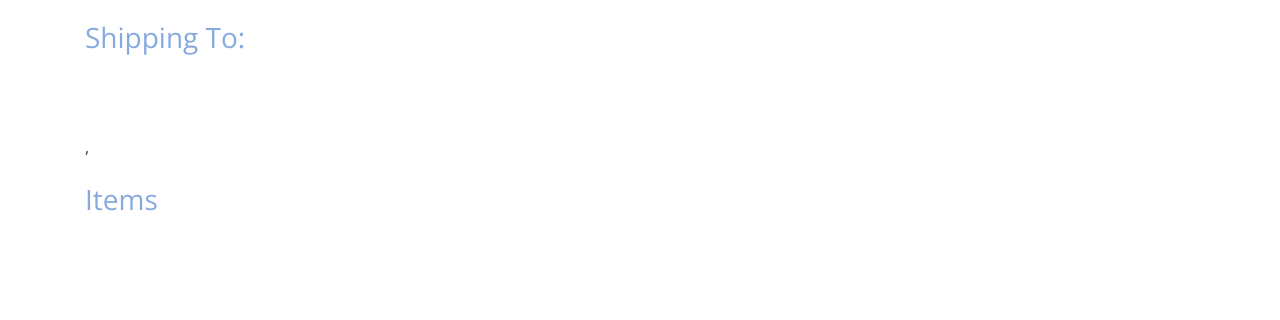
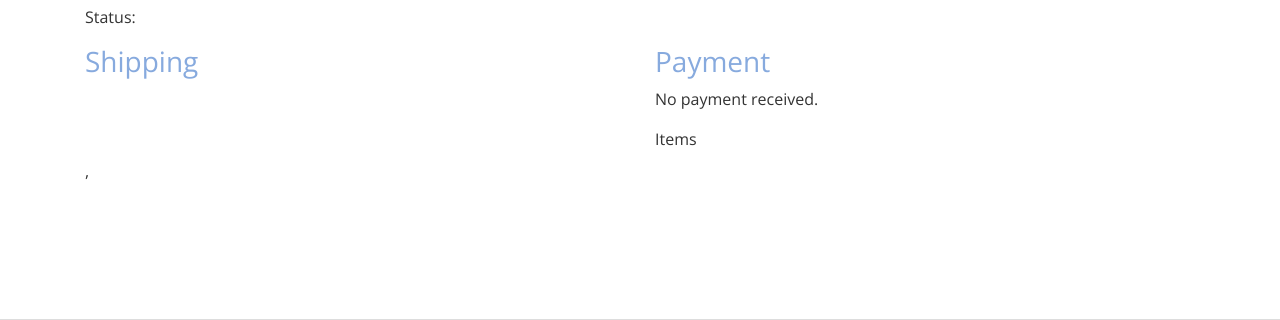
Before and after one commit to treetrnk/flask_webstore, a Flask app: template app/templates/admin/view-order.html in a window 1280 px wide. Shown: the part 414-734 px from the top of the page. Run offline with Flask 2, Linux system fonts and the light colour scheme; the template is opened without the code that fills it, so the values that code supplies are empty; a user stored in the database is signed in; parts of the project's set-up code (start-up, migrations or seed data) failed here and were passed over; some libraries are stand-ins or nearby versions.

Commit message:
Improve order information in admin panel

```diff
--- a/app/models.py
+++ b/app/models.py
@@ -405,6 +405,8 @@
     billing = db.relationship('Information', foreign_keys=billing_id,
             backref='billing_orders', lazy=True)
     payment_id = db.Column(db.String(200))
+    payment_type = db.Column(db.String(100))
+    paid = db.Column(db.Boolean)
     created = db.Column(db.DateTime, default=datetime.utcnow)
     updated = db.Column(db.DateTime, onupdate=datetime.utcnow, default=datetime.utcnow)
 
@@ -415,6 +417,13 @@
         for item in self.items:
             total += item.amount
         return total
+
+    def status_class(self):
+        if self.status == 'Incomplete':
+            return 'warning'
+        elif self.status == 'Complete':
+            return 'success'
+        return 'primary'
 
     def total_cost(self):
         total = 0.0
--- a/app/templates/admin/orders.html
+++ b/app/templates/admin/orders.html
@@ -64,7 +64,9 @@
           {% endif %}
         </td>
         <td>
-          {{ order.status }}
+          <span class="badge badge-{{ order.status_class() }}">
+            {{ order.status }}
+          </span>
         </td>
         <td>
           {{ order.created }}
--- a/app/templates/admin/view-order.html
+++ b/app/templates/admin/view-order.html
@@ -8,10 +8,20 @@
     Edit Order
   </a>
 
-  <h1>Order #{{ order.id }}</h1>
+  <h1>
+    Order #{{ order.id }}
+  </h1>
+  <span>
+    Status:
+    <span class="badge badge-{{ order.status_class() }}">
+      {{ order.status }}
+    </span>
+  </span>
 
-  <h3 class="mt-4">Shipping To:</h3>
 
+  <div class="row mt-3">
+    <div class="col-12 col-md">
+      <h3>Shipping</h3>
       <p>
         <b>
           {{ order.shipping.full_name }}
@@ -28,6 +38,23 @@
         {{ order.shipping.state }}<br />
         {{ order.shipping.zipcode }}
       </p>
+    </div>
+
+    <div class="col-12 col-md">
+      <h3>Payment</h3>
+      {% if order.payment_id %}
+        <i class="fas fa-credit-card"></i>
+        <b>Credit Card</b><br />
+        Payment ID:
+        <a href="https://dashboard.stripe.com/{% if config.get('DEVELOPMENT') %}test/{% endif %}payments/{{ order.payment_id }}" target='_blank'>
+          {{ order.payment_id }}
+        </a>
+      {% else %}
+        <p>No payment received.</p>
+        <div class="
+      {% endif %}
+    </div>
+  </div>
 
   <h3 class="mt-4">Items</h3>
 	{% if order and order.items %}
```
Also changed, not shown: migrations/versions/4ea9575e03f5_order_payment_type_and_paid.py (added, +30 -0 lines). Lines whose indentation alone changed are shown as unchanged.
